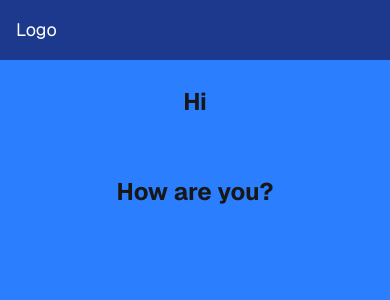
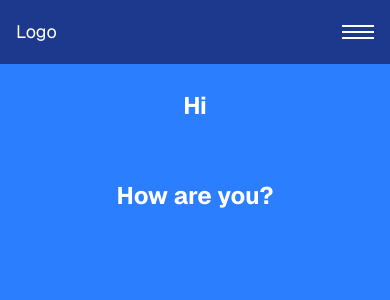
Before and after one commit to saeedhei/team-somaya-hosainzada, a Next.js app: page / in a window 390 px wide. Shown: the top 300 px of the page. Built offline with nearby package versions, Linux system fonts and the light colour scheme.

Commit message:
Menu Updated

```diff
--- a/src/app/page.tsx
+++ b/src/app/page.tsx
@@ -1,14 +1,21 @@
-//import Image from "next/image";
+"use client";
+
+import { useState } from "react";
 
 export default function Home() {
+  const [isMobileMenuOpen, setIsMobileMenuOpen] = useState(false);
+
   return (
     <div className="font-sans min-h-screen bg-blue-500">
       <header>
         <nav className="flex items-center justify-between p-4 bg-blue-900 relative">
+          {/* لوگو */}
           <div className="text-white text-lg">
             <h1>Logo</h1>
           </div>
-          <ul id="menu-list" className="hidden md:flex gap-8 text-white">
+
+          {/* منوی دسکتاپ */}
+          <ul className="hidden md:flex gap-8 text-white">
             <li>
               <a href="#" className="hover:underline">
                 Home
@@ -35,47 +42,59 @@ export default function Home() {
               </a>
             </li>
           </ul>
+
+          {/* دکمه منوی موبایل */}
           <div className="md:hidden">
-            <button className="text-white text-2xl">
-              <i className="fa-solid fa-bars"></i>
+            <button
+              onClick={() => setIsMobileMenuOpen(!isMobileMenuOpen)}
+              className="flex flex-col gap-1 w-8 h-8 justify-center items-center"
+            >
+              {/* خطوط hamburger */}
+              <span className="block w-8 h-0.5 bg-white"></span>
+              <span className="block w-8 h-0.5 bg-white"></span>
+              <span className="block w-8 h-0.5 bg-white"></span>
             </button>
           </div>
         </nav>
+
+        {/* منوی موبایل */}
         <ul
-          id="menu-list-mobile"
-          className="absolute top-16 left-0 right-0 bg-blue-900 text-white hidden flex-col text-center transition-all duration-500 ease-in-out"
+          className={`absolute top-16 left-0 right-0 bg-blue-900 text-white flex-col text-center transition-all duration-300 ease-in-out md:hidden ${
+            isMobileMenuOpen ? "flex" : "hidden"
+          }`}
         >
           <li>
-            <a href="#" className="block py-4">
+            <a href="#" className="block py-4 hover:bg-blue-800">
               Home
             </a>
           </li>
           <li>
-            <a href="#" className="block py-4">
+            <a href="#" className="block py-4 hover:bg-blue-800">
               About
             </a>
           </li>
           <li>
-            <a href="#" className="block py-4">
+            <a href="#" className="block py-4 hover:bg-blue-800">
               Services
             </a>
           </li>
           <li>
-            <a href="#" className="block py-4">
+            <a href="#" className="block py-4 hover:bg-blue-800">
               Products
             </a>
           </li>
           <li>
-            <a href="#" className="block py-4">
+            <a href="#" className="block py-4 hover:bg-blue-800">
               Contact
             </a>
           </li>
         </ul>
       </header>
-      <div className="grid grid-rows-[20px_1fr_20px] items-center justify-items-center p-8 pb-20 gap-16 sm:p-20">
-        <h1 className="text-2xl font-bold">Hi</h1>
-        <h1 className="text-2xl font-bold">How are you?</h1>
-      </div>
+
+      <main className="grid grid-rows-[20px_1fr_20px] items-center justify-items-center p-8 pb-20 gap-16 sm:p-20">
+        <h1 className="text-2xl font-bold text-white">Hi</h1>
+        <h1 className="text-2xl font-bold text-white">How are you?</h1>
+      </main>
     </div>
   );
 }
```
